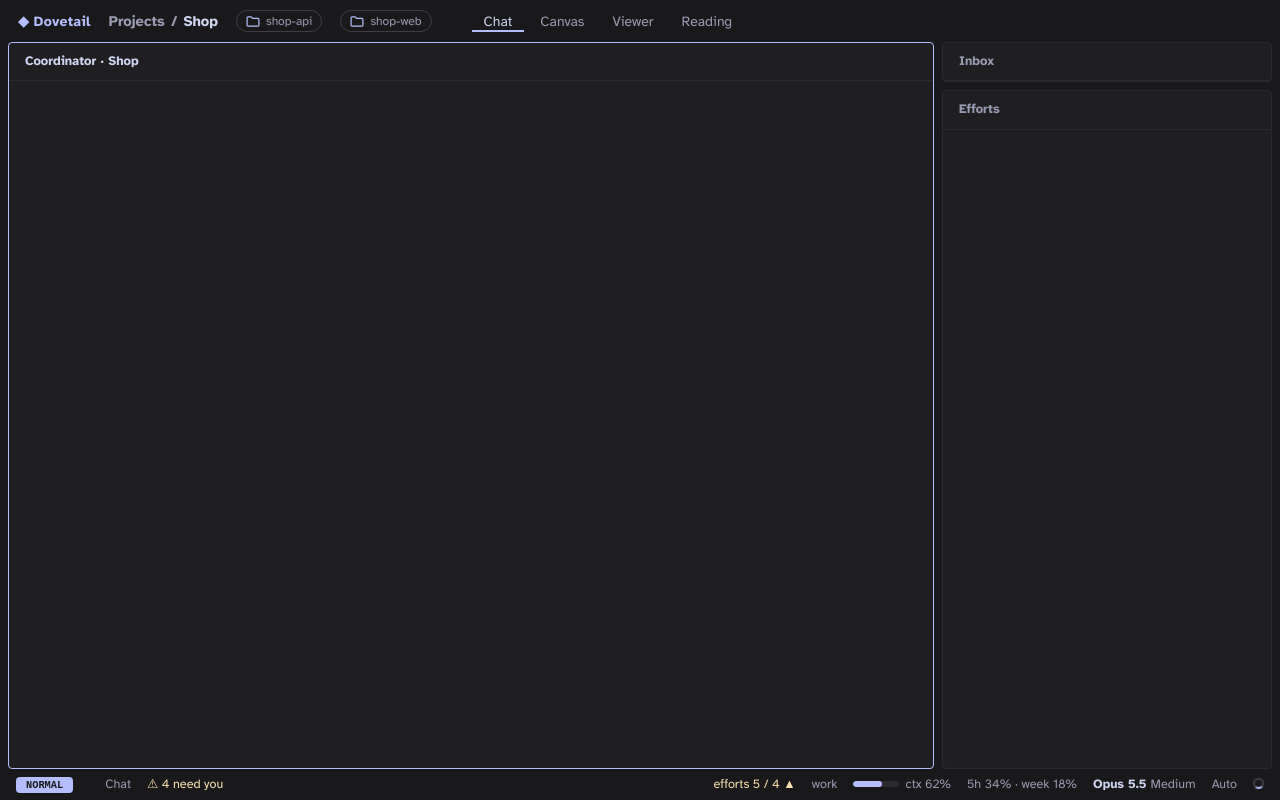
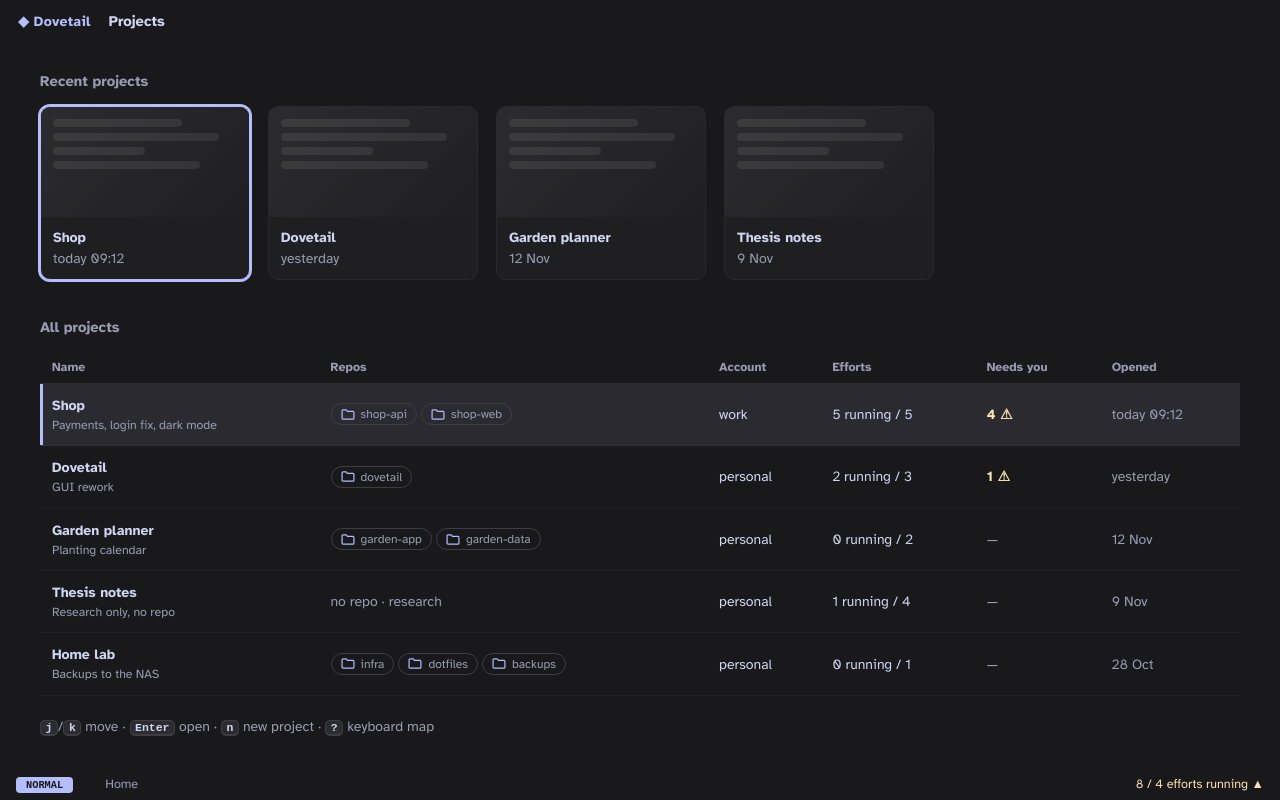
Before and after one commit to ashkree/Dovetail, a React (Vite) app in the folder gui/: page / in a window 1280 px wide. Built offline with nearby package versions, Linux system fonts and the light colour scheme.

Commit message:
GUI F4: Home with its keys; UI state in the URL hash
Co-Authored-By: Claude Opus 5.5 <noreply@anthropic.com>

```diff
--- a/gui/src/App.tsx
+++ b/gui/src/App.tsx
@@ -6,13 +6,16 @@ import { KeyboardOverlay } from './components/overlays/KeyboardOverlay';
 import { Picker } from './components/overlays/Picker';
 import { Toast } from './components/overlays/Toast';
 import { useKeys } from './keys/useKeys';
+import { Home } from './components/home/Home';
+import { useUi } from './state/ui';
 
 export function App() {
   useKeys();
+  const { screen } = useUi();
   return (
     <div className="app">
       <TopBar />
-      <Workspace />
+      {screen === 'home' ? <Home /> : <Workspace />}
       <BottomBar />
       <WhichKey />
       <KeyboardOverlay />
--- /dev/null
+++ b/gui/src/components/home/Home.tsx
@@ -0,0 +1,50 @@
+// Home: every project, Google-Docs style. Recent ones as tiles, then all as a list.
+
+import { useEffect, useRef } from 'react';
+import { dispatch } from '../../keys/actions';
+import { useSnapshot } from '../../state/store';
+import { useUi } from '../../state/ui';
+import { Key } from '../overlays/Keys';
+
+const RECENT = 4;
+const THUMB = ['70%', '90%', '50%', '80%'];
+
+export function Home() {
+  const s = useSnapshot();
+  const { homeSel } = useUi();
+  const sel = useRef<HTMLTableRowElement>(null);
+  useEffect(() => { sel.current?.scrollIntoView({ block: 'nearest' }); }, [homeSel]);
+  return (
+    <div className="home">
+      <h2>Recent projects</h2>
+      <div className="recent">
+        {s.projects.slice(0, RECENT).map((p, i) => (
+          <button key={p.id} className={`tile ${homeSel === i ? 'sel' : ''}`} onClick={() => dispatch('openProject', i)}>
+            <div className="thumb">{THUMB.map((w, j) => <i key={j} style={{ width: w }} />)}</div>
+            <div className="meta"><b>{p.name}</b><span className="dim">{p.opened}</span></div>
+          </button>
+        ))}
+      </div>
+      <h2>All projects</h2>
+      <table className="projects">
+        <thead><tr><th>Name</th><th>Repos</th><th>Account</th><th>Efforts</th><th>Needs you</th><th>Opened</th></tr></thead>
+        <tbody>
+          {s.projects.map((p, i) => (
+            <tr key={p.id} ref={homeSel === i ? sel : undefined} className={homeSel === i ? 'sel' : ''}
+              onClick={e => e.detail >= 2 ? dispatch('openProject', i) : dispatch('selectHome', i)}>
+              <td><span className="pname">{p.name}</span><div className="dim" style={{ fontSize: '.88em' }}>{p.note}</div></td>
+              <td>{p.repos.length ? p.repos.map(r => <span key={r} className="chip repo" style={{ marginRight: 4 }}>{r}</span>) : <span className="dim">no repo · research</span>}</td>
+              <td>{p.account}</td>
+              <td>{p.running} running / {p.efforts}</td>
+              <td>{p.needs_you ? <span className="badge-n">{p.needs_you} ⚠</span> : <span className="dim">—</span>}</td>
+              <td className="dim">{p.opened}</td>
+            </tr>
+          ))}
+        </tbody>
+      </table>
+      <p className="dim" style={{ marginTop: 20 }}>
+        <Key action="down" scope="home" />/<Key action="up" scope="home" /> move · <Key action="openProject" scope="home" /> open · <Key action="newProject" scope="home" /> new project · <Key action="keys" /> keyboard map
+      </p>
+    </div>
+  );
+}
--- a/gui/src/main.tsx
+++ b/gui/src/main.tsx
@@ -7,14 +7,16 @@ import '@fontsource/atkinson-hyperlegible/700-italic.css';
 import './styles/tokens.css';
 import './styles/base.css';
 import './styles/shell.css';
+import './styles/home.css';
 import './styles/overlays.css';
 import { App } from './App';
 import { MockCore } from './core/mock';
 import { connect } from './state/store';
-import { dispatch } from './keys/actions';
+import { applyHash, followHash } from './state/urlHash';
 
 connect(new MockCore());
-dispatch('openProject', 0);
+applyHash(location.hash);
+followHash();
 
 const root = document.getElementById('root');
 if (!root) throw new Error('index.html has no #root');
--- /dev/null
+++ b/gui/src/state/urlHash.ts
@@ -0,0 +1,47 @@
+// UI state in the URL hash, as the mock does: `#screen="ws"&main="canvas"&effort="pay"` opens any
+// screen directly (for screenshots and comparison). Values are JSON, or plain strings. On load every
+// key that names a UI field is applied; `project` names the project to open (default: the first).
+// While running, the place you are (screen, project, view, effort) is written back without a reload.
+
+import { dispatch } from '../keys/actions';
+import { snapshotStore } from './store';
+import { initialUi, setUi, uiStore, type Ui } from './ui';
+
+const WRITE: (keyof Ui)[] = ['screen', 'main', 'effort'];
+
+
+export function applyHash(hash: string): void {
+  const params = new URLSearchParams(hash.replace(/^#/, ''));
+  const patch: Record<string, unknown> = {};
+  let project: string | null = null;
+  for (const [k, raw] of params) {
+    let v: unknown = raw;
+    try { v = JSON.parse(raw); } catch { /* a plain string */ }
+    if (k === 'project') project = String(v);
+    else if (k in initialUi) patch[k] = v;
+  }
+  if (patch.screen === 'ws' || project) {
+    const i = Math.max(0, snapshotStore.get().projects.findIndex(p => p.id === project));
+    dispatch('openProject', i);
+  }
+  setUi(patch as Partial<Ui>);
+}
+
+/** Keep the hash in step with where the user is. */
+export function followHash(): () => void {
+  let last = '';
+  return uiStore.subscribe(() => {
+    const u = uiStore.get();
+    const s = snapshotStore.get();
+    const parts = WRITE.filter(k => u[k] !== null && u[k] !== initialUi[k] || k === 'screen')
+      .map(k => `${k}=${show(u[k])}`);
+    if (u.screen === 'ws' && s.open_project) parts.splice(1, 0, `project=${show(s.open_project)}`);
+    const next = '#' + parts.join('&');
+    if (next !== last) { last = next; history.replaceState(null, '', next); }
+  });
+}
+
+/** Strings plainly (`screen=ws`), anything else as JSON. */
+function show(v: unknown): string {
+  return encodeURIComponent(typeof v === 'string' ? v : JSON.stringify(v));
+}
--- /dev/null
+++ b/gui/src/styles/home.css
@@ -0,0 +1,18 @@
+/* Home: recent projects as tiles, then every project as a list (mock/gui/style.css, home). */
+.home { overflow: auto; padding: 28px 40px; }
+.home h2 { font-size: 1.05em; color: var(--dim); font-weight: 600; margin: 0 0 14px; }
+.recent { display: flex; gap: 18px; margin-bottom: 36px; flex-wrap: wrap; }
+.tile { width: 210px; border: 1px solid var(--edge); border-radius: 10px; overflow: hidden; background: var(--panel); text-align: left; }
+.tile .thumb { height: 110px; background: linear-gradient(135deg, var(--raise), var(--panel)); padding: 12px; display: grid; gap: 6px; align-content: start; }
+.tile .thumb i { display: block; height: 8px; border-radius: 4px; background: #ffffff14; }
+.tile .meta { padding: 10px 12px; }
+.tile .meta b { color: var(--ink); display: block; }
+.tile.sel { border-color: var(--accent); box-shadow: 0 0 0 2px var(--accent); }
+table.projects { width: 100%; border-collapse: collapse; }
+table.projects th { text-align: left; font-weight: 600; color: var(--dim); font-size: .88em; padding: 6px 12px; border-bottom: 1px solid var(--edge); }
+table.projects td { padding: 11px 12px; border-bottom: 1px solid #ffffff08; }
+table.projects tr { cursor: pointer; }
+table.projects tr.sel td { background: var(--sel-solid); }
+table.projects tr.sel td:first-child { box-shadow: inset 3px 0 var(--accent); }
+.pname { font-weight: 650; }
+.badge-n { color: var(--warn); font-weight: 650; }
```
